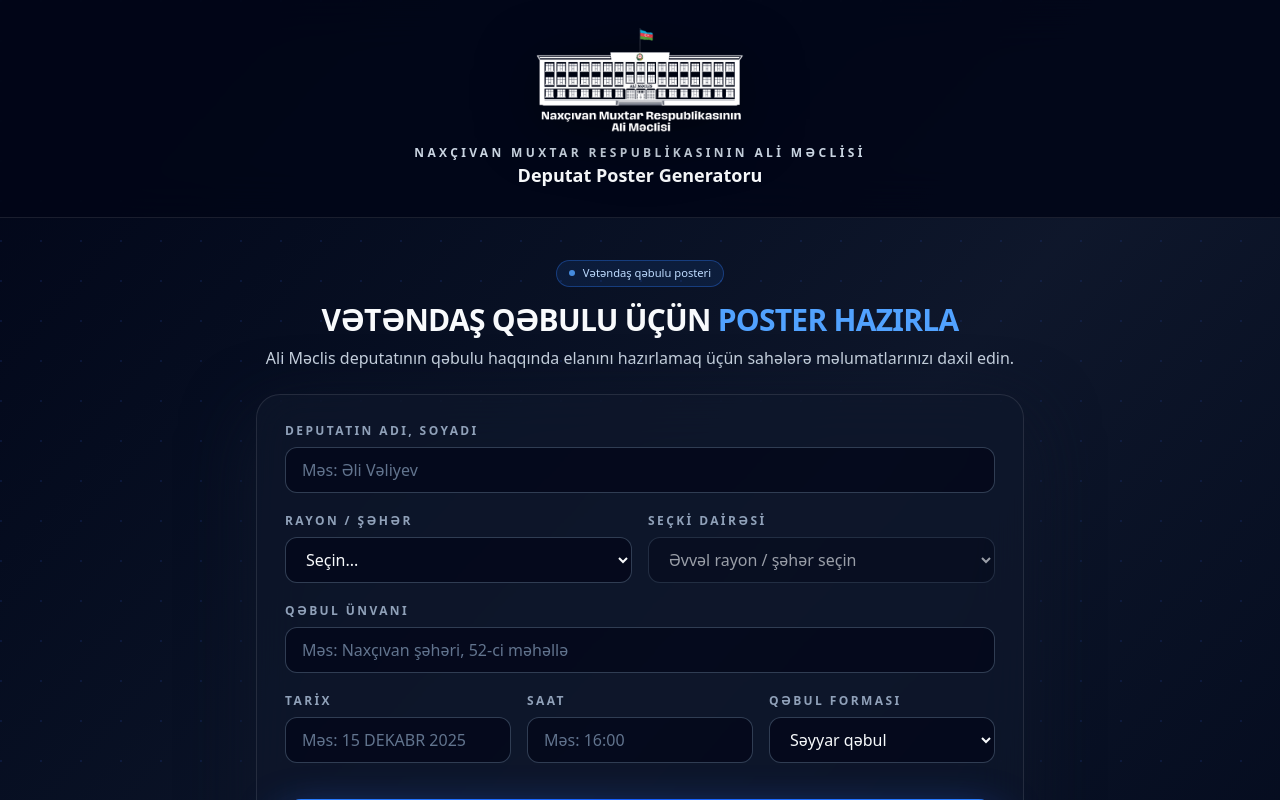
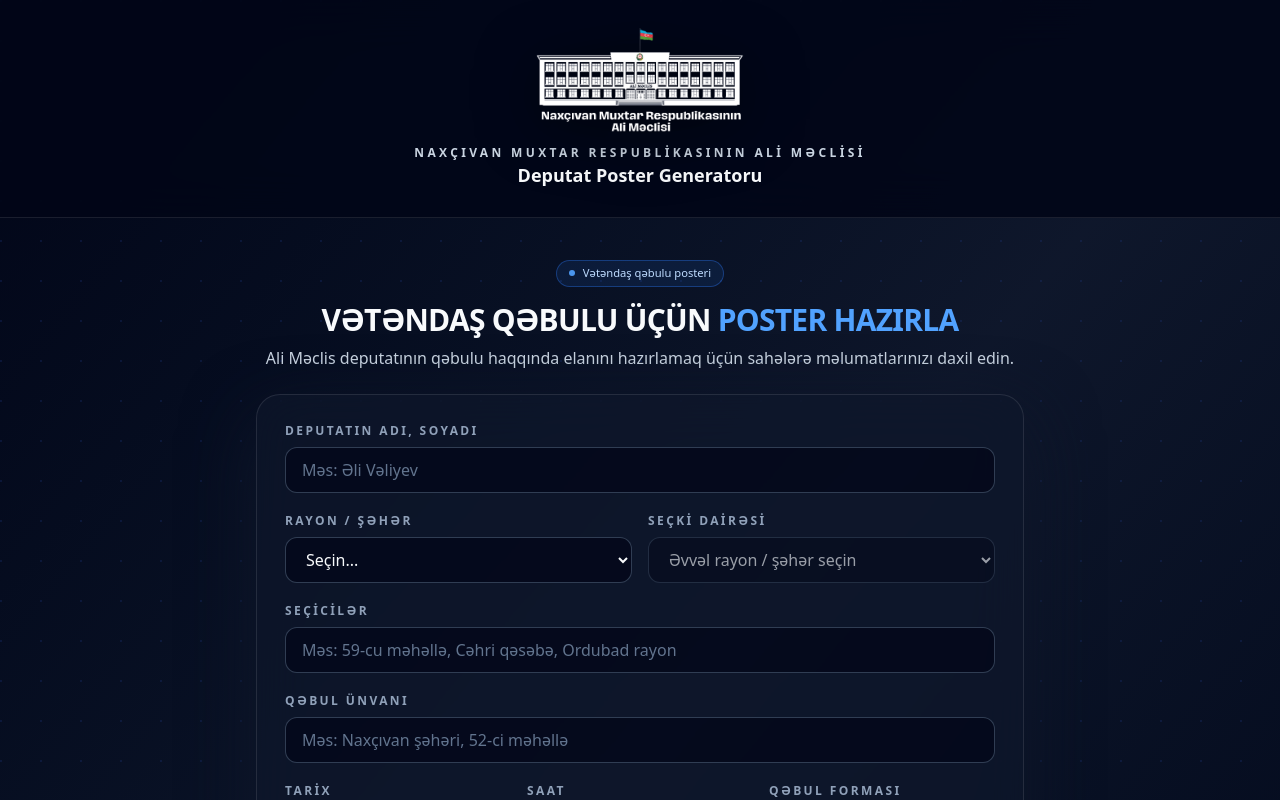
Before and after one commit to HuseynTahirov86/alimajlis, a React (Vite) app: page / in a window 1280 px wide. Shown: the top 800 px of the page. Built offline with nearby package versions, Linux system fonts and the light colour scheme.

Commit message:
Added voters field + sakinlərini düzəlişi

```diff
--- a/src/PosterGenerator.jsx
+++ b/src/PosterGenerator.jsx
@@ -102,6 +102,7 @@
     deputyName: "",
     city: "", // rayon / şəhər
     district: "", // seçki dairəsi (tam mətn)
+    voters: "",
     address: "",
     date: "",
     time: "",
@@ -162,8 +163,8 @@
         ? formData.district.replace("seçki dairəsi", "seçki dairəsindən")
         : "";
 
-      const line2 = "Naxçıvan Muxtar Respublikası Ali Məclisinin";
-      const line3 = `deputatı ${formData.deputyName} vətəndaşları qəbul edəcək`;
+      const line2 = "Naxçıvan Muxtar Respublikası Ali Məclisinin deputatı";
+      const line3 = `${formData.deputyName} ${formData.voters} sakinlərini qəbul edəcək`;
 
       const baseY = canvas.height * 0.34;
       const lh = 110; // 100px font üçün line height
@@ -231,9 +232,9 @@
   };
 
   const handleSubmit = () => {
-    const { deputyName, city, district, address, date, time } = formData;
+    const { deputyName, city, district, address, date, time, voters } = formData;
 
-    if (!deputyName || !city || !district || !address || !date || !time) {
+    if (!deputyName || !city || !district || !address || !date || !time || !voters) {
       alert("Zəhmət olmasa bütün xanaları doldurun.");
       return;
     }
@@ -241,6 +242,7 @@
     setShowPoster(true);
     setTimeout(generatePoster, 150);
   };
+
 
   const downloadPoster = () => {
     const canvas = canvasRef.current;
--- a/src/components/FormCard.jsx
+++ b/src/components/FormCard.jsx
@@ -94,6 +94,19 @@
             </div>
           </div>
 
+          <div className="space-y-2">
+            <label className="block text-xs font-semibold uppercase tracking-[0.2em] text-slate-400">Seçicilər</label>
+            <input
+              type="text"
+              name="voters"
+              value={formData.voters}
+              onChange={onChange}
+              placeholder="Məs: 59-cu məhəllə, Cəhri qəsəbə, Ordubad rayon"
+              className="w-full rounded-xl border border-slate-600/70 bg-slate-950/70 px-4 py-2.5 text-sm md:text-base text-slate-50 placeholder:text-slate-500 outline-none transition focus:border-blue-500 focus:ring-2 focus:ring-blue-500/40"
+            />
+          </div>
+
+
           {/* Ünvan */}
           <div className="space-y-2">
             <label className="block text-xs font-semibold uppercase tracking-[0.2em] text-slate-400">
```
